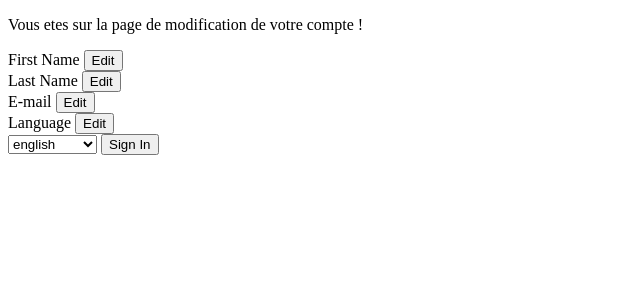
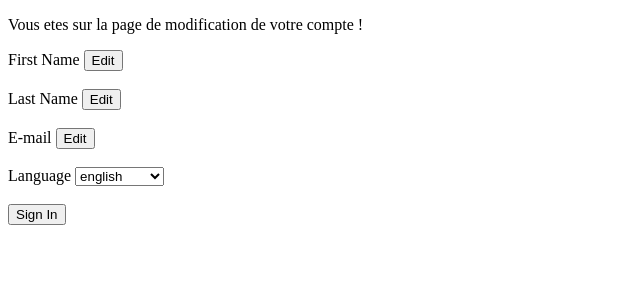
Before and after one commit to RaphaelCadillat/ProjetTransverseL2, a PHP site: page /change_user.php in a window 1280 px wide. Shown: the top 300 px of the page, without its empty margins (0-640 px from the left). Run offline with PHP 8.4, Linux system fonts and the light colour scheme.

Commit message:
Update change_user.php

```diff
--- a/SocialNetwork/change_user.php
+++ b/SocialNetwork/change_user.php
@@ -13,16 +13,20 @@
             <div>
             First Name   <button id="userfname" name="user_fname">Edit</button>
             </div>
+            <br>
+
             <div>
             Last Name   <button id="userlname" name="user_lname">Edit</button>
             </div>
+            <br>
+
             <div>
             E-mail   <button id="mailuser" name="mail_user">Edit</button>
             </div>
+            <br>
+
             <div>
-            Language   <button id="userlang" name="user_lang">Edit</button>
-            </div>
-            <select id="userlang" name="user_lang">
+            Language <select id="userlang" name="user_lang">
                 <option value="1">english</option>
                 <option value="2">french</option>
                 <option value="3">spanish</option>
@@ -32,6 +36,8 @@
                 <option value="7">chinese</option>
                 <option value="8">japanese</option>
             </select>
+            <div>
+            <br>
 
             <button id="signin" name="sign_in">Sign In</button>
             <?php include("verify_log_user.php"); ?>
```
